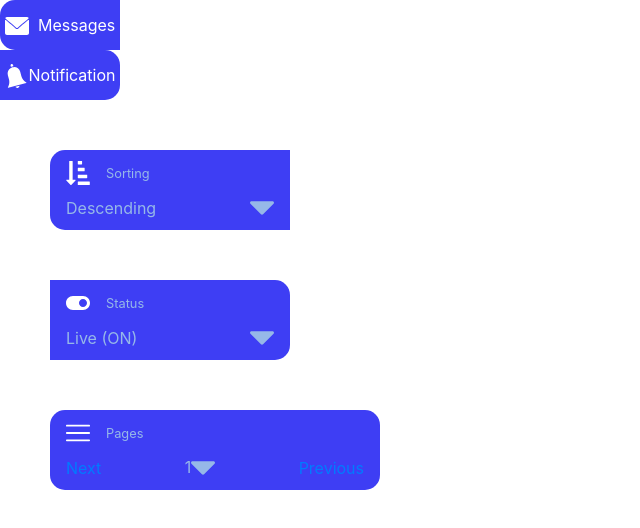
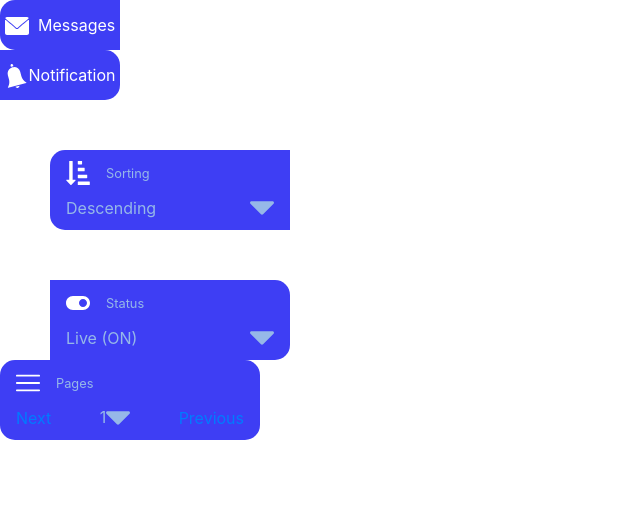
Before and after one commit to islamCodehood/nasnav-dashboard, a React (Create React App) app: page / in a window 1280 px wide. Shown: the top 528 px of the page, without its empty margins (0-640 px from the left). Built offline with nearby package versions, Linux system fonts and the light colour scheme.

Commit message:
style: change width, margin

```diff
--- a/src/Components/Pages/Pages.scss
+++ b/src/Components/Pages/Pages.scss
@@ -1,11 +1,11 @@
 @import '../../sass/colors';
 
 .Pages-pag {
-    width: 330px;
+    width: 260px;
     height: 80px;
     background: $button-blue;
     color: $tinted-blue;
-    margin: 50px 0 0 50px;
+    margin-right: 10px;
     -webkit-border-radius: 15px;
     -moz-border-radius: 15px;
     border-radius: 15px;
```
